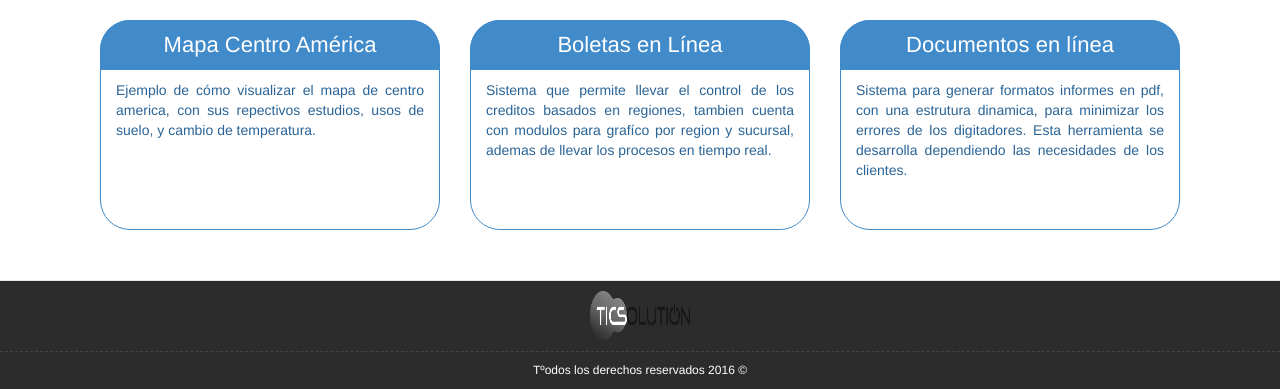
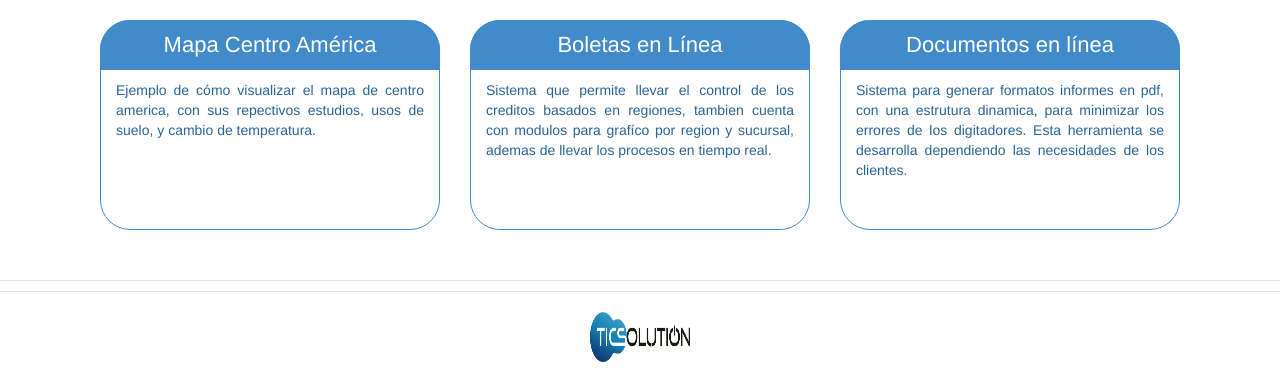
Before and after one commit to juanfersanchezv/portafolio1985, a PHP site: page / in a window 1280 px wide. Shown: the part 476-865 px from the top of the page. Run offline with PHP 8.4, Linux system fonts and the light colour scheme; some libraries are stand-ins or nearby versions.

Commit message:
quita el footer

```diff
--- a/css/main.css
+++ b/css/main.css
@@ -50,7 +50,7 @@
 }
 
 .site-footer {
-	background: #2C2C2C;
+	background: white;
 	padding-top: 10px;
 	padding-bottom: 10px;
 	color: white;
--- a/index.php
+++ b/index.php
@@ -61,7 +61,7 @@
 				</div>
 				<div class="col-md-4">
 					<div class="boton-panel">
-						<a href="http://mingob.gob.gt/240" target="_blank" class="link">
+						<a href="http://boletaenlinea.com/" target="_blank" class="link">
 							<p class="titulo">Boletas en Línea</p>
 							<p>Sistema que permite llevar el control de los creditos basados en regiones, tambien cuenta con modulos para grafíco por region y sucursal, ademas de llevar los procesos en tiempo real. </p>
 						</a>
@@ -137,13 +137,14 @@
 		</section>
 
 		<footer class="site-footer">
-			<div class="imagenes_grises">
+		<legend></legend>
+			<div class="">
 				<span>
 						<a href="http://ticsolution.com.gt/gt/" target="_blank">
 							<img title="" src="images/logo_ticsolution.png" width="100" height="50"data-original-title="Ticsolution"></a></span><a href="http://ticsolution.com.gt/gt/" target="_blank">
 						</a>
 			</div>
-			Tºodos los derechos reservados 2016 ©
+			Todos los derechos reservados 2016 ©
 		</footer>
 		<!-- jQuery (necessary for Bootstrap's JavaScript plugins) -->
 		<script src="https://ajax.googleapis.com/ajax/libs/jquery/1.11.1/jquery.min.js"></script>
```
